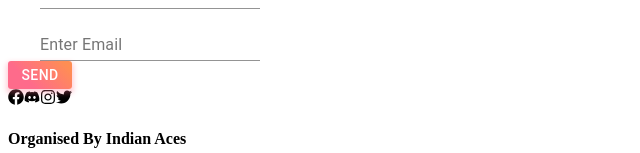
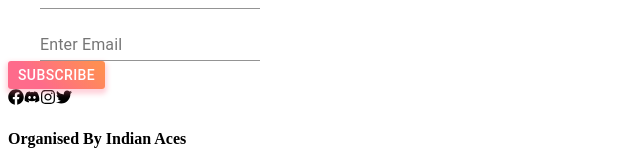
Before and after one commit to vinitaran/panacea, a Next.js app: page / in a window 1280 px wide. Shown: the part 607-760 px from the top of the page, without its empty margins (0-640 px from the left). Built offline with nearby package versions, Linux system fonts and the light colour scheme.

Commit message:
Finishing MAestro Touches

```diff
--- a/components/EmailButton.jsx
+++ b/components/EmailButton.jsx
@@ -3,13 +3,13 @@ import { Button } from "@material-ui/core";
 import { styled } from "@material-ui/core/styles";
 import TextField from "@material-ui/core/TextField";
 import { makeStyles } from "@material-ui/core/styles";
-import Input from '@material-ui/core/Input';
-import InputLabel from '@material-ui/core/InputLabel';
-import InputAdornment from '@material-ui/core/InputAdornment';
-import FormControl from '@material-ui/core/FormControl';
-import Grid from '@material-ui/core/Grid';
-import AccountCircle from '@material-ui/icons/AccountCircle';
-import EmailIcon from '@material-ui/icons/Email';
+import Input from "@material-ui/core/Input";
+import InputLabel from "@material-ui/core/InputLabel";
+import InputAdornment from "@material-ui/core/InputAdornment";
+import FormControl from "@material-ui/core/FormControl";
+import Grid from "@material-ui/core/Grid";
+import AccountCircle from "@material-ui/icons/AccountCircle";
+import EmailIcon from "@material-ui/icons/Email";
 
 const useStyles = makeStyles((theme) => ({
 	root: {
@@ -17,8 +17,8 @@ const useStyles = makeStyles((theme) => ({
 			margin: theme.spacing(1),
 			width: 100,
 		},
-    '& label.Mui-focused': {
-        color: 'green',
+		"& label.Mui-focused": {
+			color: "green",
 		},
 	},
 }));
@@ -37,25 +37,25 @@ export default function EmailButton() {
 	const classes = useStyles();
 
 	return (
-    <div className="EmailButton__container">
-      <div className={classes.margin} style={{color: 'white'}}>
-        <Grid container spacing={1} alignItems="flex-end">
+		<div className='EmailButton__container'>
+			<div className='gridContainer' style={{ color: "white" }}>
+				<Grid container spacing={1} alignItems='flex-end'>
 					<Grid item>
 						<AccountCircle />
 					</Grid>
 					<Grid item>
-            <TextField id="input-with-icon-grid" label="Enter Name"  />
+						<TextField id='input-with-icon-grid' label='Enter Name' />
 					</Grid>
 				</Grid>
-        <Grid container spacing={1} alignItems="flex-end">
+				<Grid container spacing={1} alignItems='flex-end'>
 					<Grid item>
 						<EmailIcon />
 					</Grid>
 					<Grid item>
-            <TextField id="input-with-icon-grid" label="Enter Email"  />
+						<TextField id='input-with-icon-grid' label='Enter Email' />
 					</Grid>
 				</Grid>
-        <MyButton>Send</MyButton>
+				<MyButton>Subscribe</MyButton>
 			</div>
 		</div>
 	);
--- a/components/HomePage.jsx
+++ b/components/HomePage.jsx
@@ -5,7 +5,7 @@ import SocialMediaIcons from "./SocialMediaIcons";
 const HomePage = () => {
 	return (
 		<div className='home__main'>
-			<div classname='homeTitle'>
+			<div className='homeTitle'>
 				<h1>
 					PAN<span className='aceText'>ACE</span>A
 				</h1>
--- a/components/SocialMediaIcons.jsx
+++ b/components/SocialMediaIcons.jsx
@@ -1,14 +1,23 @@
 import React from "react";
+import Link from "next/link";
 import { FaFacebook, FaDiscord, FaInstagram, FaTwitter } from "react-icons/fa";
 
 export default function SocialMediaIcons() {
 	return (
 		<div className='socialIcons'>
 			<div>
-				<FaFacebook className='media__icons' />
-				<FaDiscord className='media__icons' />
-				<FaInstagram className='media__icons' />
-				<FaTwitter className='media__icons' />
+				<Link href='https://www.facebook.com/IndianAces/'>
+					<FaFacebook className='media__icons' />
+				</Link>
+				<Link href=''>
+					<FaDiscord className='media__icons' />
+				</Link>
+				<Link href=''>
+					<FaInstagram className='media__icons' />
+				</Link>
+				<Link href='https://twitter.com/IndianAces_'>
+					<FaTwitter className='media__icons' />
+				</Link>
 			</div>
 			<div>
 				<h4>Organised By Indian Aces</h4>
--- a/styles/_emailButton.scss
+++ b/styles/_emailButton.scss
@@ -10,5 +10,23 @@
 
     .EmailButton__container{
         display: flex;
+
+
+
+
+
     }
 }
+// #input-with-icon-grid {
+//     color:red;
+
+// }
+
+#input-with-icon-grid-label{
+    color:white;
+}
+#__next > div > div > div > div.home__footer > div.EmailButton__container > div > button{
+    color: white;
+    width: 200px;
+    margin-top:20px ;
+}
--- a/styles/_index.scss
+++ b/styles/_index.scss
@@ -1,6 +1,9 @@
 @import"variables";
 @import"mixins";
 @import url('https://fonts.googleapis.com/css2?family=Spartan:wght@800&display=swap');
+head > style:nth-child(24){
+    color: red;
+}
 body{
     margin: 0px;
     color: white
--- a/styles/_socialMediaIcons.scss
+++ b/styles/_socialMediaIcons.scss
@@ -9,5 +9,6 @@
 }
 
 svg{
-    margin: 10px;
+    // margin: 10px;
+    // height: 20px;
 }
```
Lines whose indentation alone changed are shown as unchanged.
